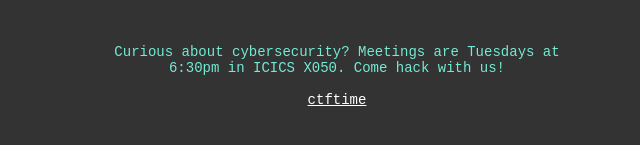
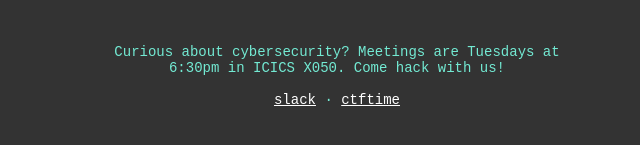
Before and after one commit to ubcctf/ubcctf.github.io, a Jekyll site: the page built from index.html, in a window 1280 px wide. Shown: the part 164-309 px from the top of the page, without its empty margins (303-943 px from the left). Built offline with Jekyll 4.4.1, drawn with Linux system fonts in a browser that asks for light colours; some web fonts are replaced.

Commit message:
Add Slack link to homepage

```diff
--- a/index.html
+++ b/index.html
@@ -15,7 +15,10 @@ title: CTF @ UBC
     <div class="description">
     Curious about cybersecurity? Meetings are Tuesdays at 6:30pm in ICICS X050. Come hack with us!
 
-    <br><br><a href="https://ctftime.org/team/73723">ctftime</a>
+    <br><br>
+    <a href="https://ubcctf.slack.com">slack</a>
+    &middot;
+    <a href="https://ctftime.org/team/73723">ctftime</a>
     </div>
 </div>
 </div>
```
